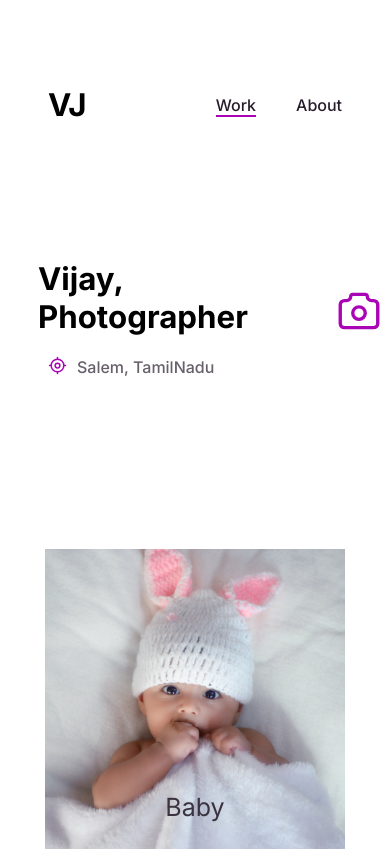
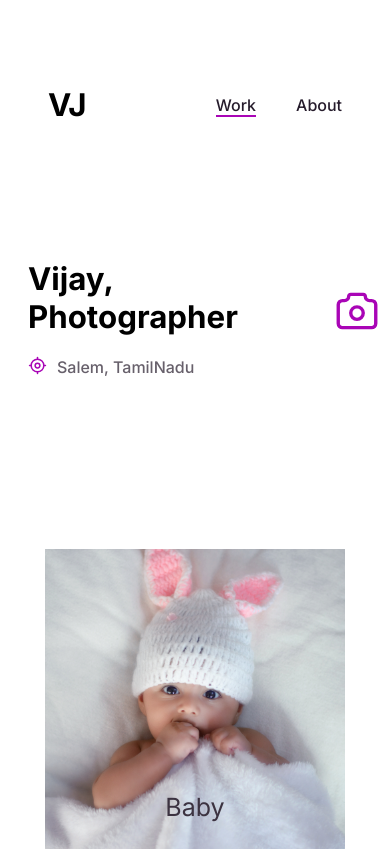
Before and after one commit to karishma-c/photography-portfolio, a Gatsby site: page / in a window 390 px wide. Shown: the top 852 px of the page. Built offline with nearby package versions, Linux system fonts and the light colour scheme; Gatsby itself is replaced by a stand-in of ours.

Commit message:
minor changes

```diff
--- a/src/styles/introduction.module.css
+++ b/src/styles/introduction.module.css
@@ -18,7 +18,7 @@
     font-size: 61.04px;
     font-weight: 700;
     margin: 0;
-    padding: 0 15px 0 0;
+    padding: 0 10px 0 0;
     text-align: left;
 }
 .cameraImage {
@@ -78,9 +78,17 @@
 @media(max-width: 500px) {
 
     .introContent, .introSubtext {
-        margin: 0 0 20px 30px;
+        margin: 0 0 20px 20px;
+        width: fit-content;
+    }
+    .introSubtext span {
+        padding: 0 10px 0 0;
     }
     .introContent {
         align-items: flex-end;
     }
+    .introText {
+        padding: 0 5px 0 0;
+
+    }
 }
```
